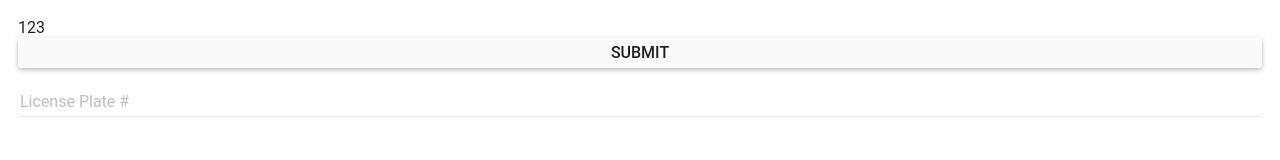
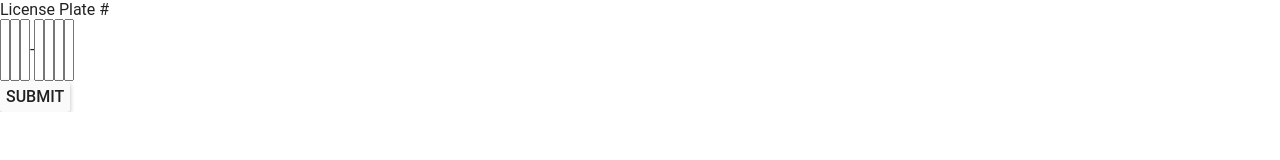
Before and after one commit to enterLuck/AlertCrumbs, a website: page index.html in a window 1280 px wide. Drawn offline with Linux system fonts and the light colour scheme.

Commit message:
licPlate UI

```diff
--- a/index.html
+++ b/index.html
@@ -8,9 +8,10 @@
 
   <link rel="stylesheet" href="bower_components/angular-material/angular-material.css">
   <link rel="stylesheet" href="bower_components/angular-material/modules/css/angular-material-layout.css">
+  <link rel="stylesheet" href="css/style.css">
 
 </head>
-<body>
+<body ng-class="md-whiteframe-z5">
   <header>
   </header>
   <section>
--- a/js/LicPlateCtrl.js
+++ b/js/LicPlateCtrl.js
@@ -25,7 +25,14 @@ angular.module('AlertCrumbsApp')
             'lang': 'en-US',
             'call': function(e){
             	console.log(e, ":" + $scope.platenumber);
-            	$scope.platenumber = e.substr(5,e.length);
+            	$scope.platenumber1 = e.substr(5,6);
+                $scope.platenumber2 = e.substr(6,7);
+                $scope.platenumber3 = e.substr(7,8);
+                $scope.platenumber4 = e.substr(8,9);
+                $scope.platenumber5 = e.substr(10,11);
+                $scope.platenumber6 = e.substr(11,12);
+                $scope.platenumber7 = e.substr(12,13);
+                // $scope.platenumber7 = e.substr(5,e.length); //real implementation needs e.length
             	$scope.$digest();
             }
         },
--- /dev/null
+++ b/js/lic-plate-theme.js
@@ -0,0 +1,6 @@
+angular.module('AlertCrumbsApp', ['ngMaterial'])
+.config(function($mdThemingProvider) {
+  $mdThemingProvider.theme('default')
+    .primaryPalette('pink')
+    .accentPalette('orange');
+});
--- a/partials/lic-plate-view.html
+++ b/partials/lic-plate-view.html
@@ -1,11 +1,16 @@
-  <md-content class="md-padding">
-    <form name="licPlateForm">
-      <div layout layout-sm="column">
-        <md-input-container flex>
-          <label>License Plate #</label>
-          <input ng-bind="platenumber">{{ platenumber }}
-          <md-button class="md-raised">Submit</md-button>
-        </md-input-container>
-      </div>
-    </form> <!-- /.licPlateForm -->
-  </md-content>
+<md-content>
+  <section layout-sm="column" layout-align="center center"
+      <div class="label">License Plate #</div>
+        <div layout="row">
+            <input ng-model="platenumber1" style="width:10px;">
+            <input ng-model="platenumber2" style="width:10px;">
+            <input ng-model="platenumber3" style="width:10px;">
+            <p>-</p>
+            <input ng-model="platenumber4" style="width:10px;">
+            <input ng-model="platenumber5" style="width:10px;">
+            <input ng-model="platenumber6" style="width:10px;">
+            <input ng-model="platenumber7" style="width:10px;">
+        </div>
+      <md-button class="md-raised" placeholder="Submit">Submit</md-button>
+  </section> <!-- /.section -->
+</md-content>
```
Also changed, not shown: css/style.css (added).
